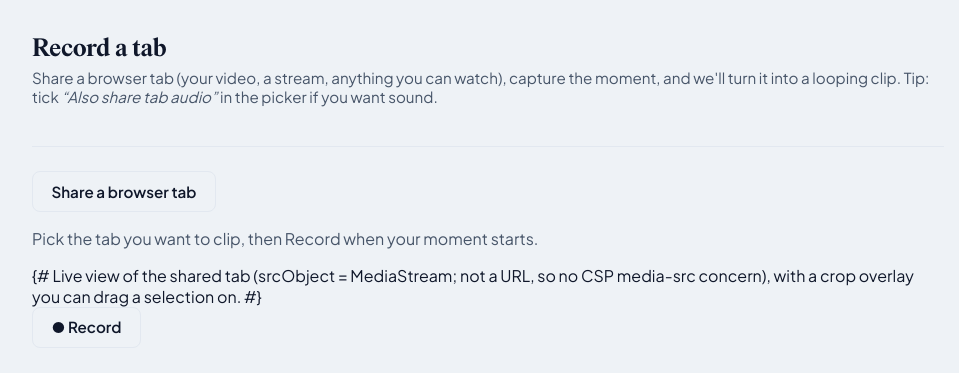
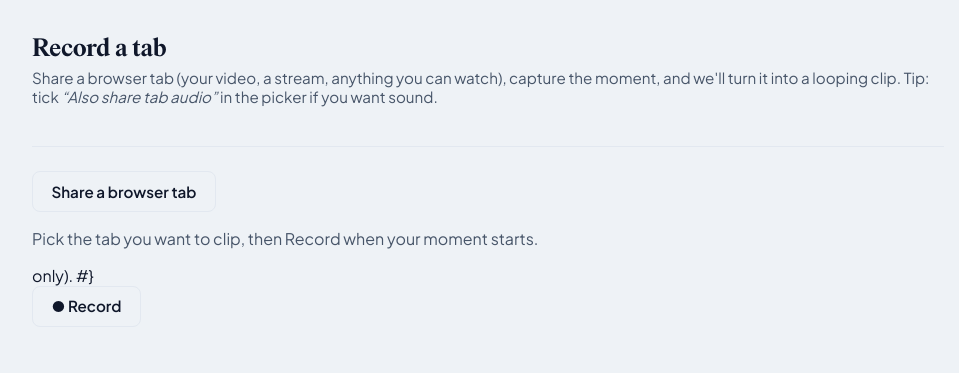
Before and after one commit to jaigner-hub/clip.cool, a Django app: template app/templates/clips/record.html in a window 1280 px wide. Shown: the part 57-430 px from the top of the page, without its empty margins (152-1111 px from the left). Run offline with Django 5.2, Linux system fonts and the light colour scheme; the template is opened without the code that fills it, so the values that code supplies are empty.

Commit message:
clips: fix leaked template comment + make crop tool discoverable
Two issues from the crop change:
- The preview comment spanned two lines; Django's {# #} is single-line
  only, so it rendered verbatim on the page. Collapsed to one line.
- Cropping was just "drag on the video" with only a crosshair — no visible
  tool. Draw an idle dashed frame + "✂ Drag across the video to crop"
  label on the overlay so it's obvious, and paint it on rAF after the
  stage lays out (not only on loadedmetadata).

Co-Authored-By: Claude Opus 4.8 (1M context) <noreply@anthropic.com>

```diff
--- a/app/clips/static/clips/record.js
+++ b/app/clips/static/clips/record.js
@@ -132,8 +132,26 @@
   function drawBand() {
     syncOverlaySize();
     const c = els.cropCanvas, ctx = c.getContext("2d");
+    if (!c.width || !c.height) return;
     ctx.clearRect(0, 0, c.width, c.height);
-    if (!cropDisp) return;
+    if (!cropDisp) {
+      // Idle affordance: a dashed frame + label so the crop tool is actually discoverable.
+      ctx.setLineDash([8, 6]);
+      ctx.strokeStyle = "rgba(97,217,239,0.9)";     // --kg-cyan
+      ctx.lineWidth = 2;
+      ctx.strokeRect(5, 5, c.width - 10, c.height - 10);
+      ctx.setLineDash([]);
+      const label = "✂ Drag across the video to crop — or just press Record for the whole tab";
+      ctx.font = "600 13px system-ui, -apple-system, sans-serif";
+      ctx.textBaseline = "top";
+      const tw = Math.min(ctx.measureText(label).width, c.width - 20);
+      const bx = (c.width - tw) / 2 - 10;
+      ctx.fillStyle = "rgba(11,18,32,0.7)";
+      ctx.fillRect(bx, 10, tw + 20, 26);
+      ctx.fillStyle = "#fff";
+      ctx.fillText(label, (c.width - tw) / 2, 16, c.width - 20);
+      return;
+    }
     ctx.fillStyle = "rgba(11,18,32,0.55)";          // dim everything…
     ctx.fillRect(0, 0, c.width, c.height);
     ctx.clearRect(cropDisp.x, cropDisp.y, cropDisp.w, cropDisp.h);  // …except the selection
@@ -234,6 +252,7 @@
     show(els.stop, false);
     show(els.reset, false);
     els.preview.addEventListener("loadedmetadata", drawBand, { once: true });
+    requestAnimationFrame(drawBand);   // paint the idle hint once the stage has laid out
     els.share.textContent = "Share a different tab";
   }
 
--- a/app/templates/clips/record.html
+++ b/app/templates/clips/record.html
@@ -20,8 +20,7 @@
     <p class="kg-muted" id="record-hint">Pick the tab you want to clip, then Record when your moment starts.</p>
   </div>
 
-  {# Live view of the shared tab (srcObject = MediaStream; not a URL, so no CSP media-src concern),
-     with a crop overlay you can drag a selection on. #}
+  {# Live view of the shared tab + a crop overlay you can drag a selection on (single-line {# #} only). #}
   <div id="record-stage" class="clip-record-stage" hidden>
     <video id="record-preview" class="clip-record-video" muted autoplay playsinline></video>
     <canvas id="record-crop" class="clip-crop-overlay"></canvas>
```
